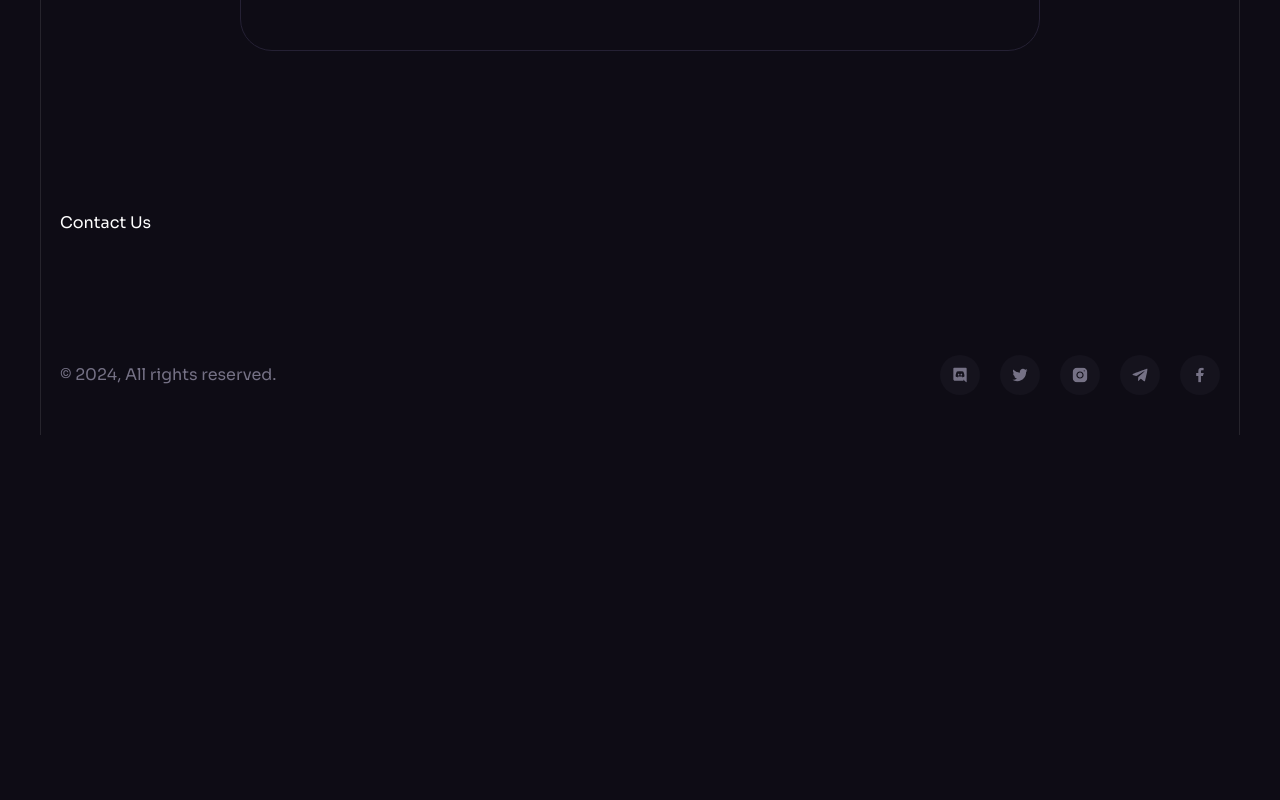
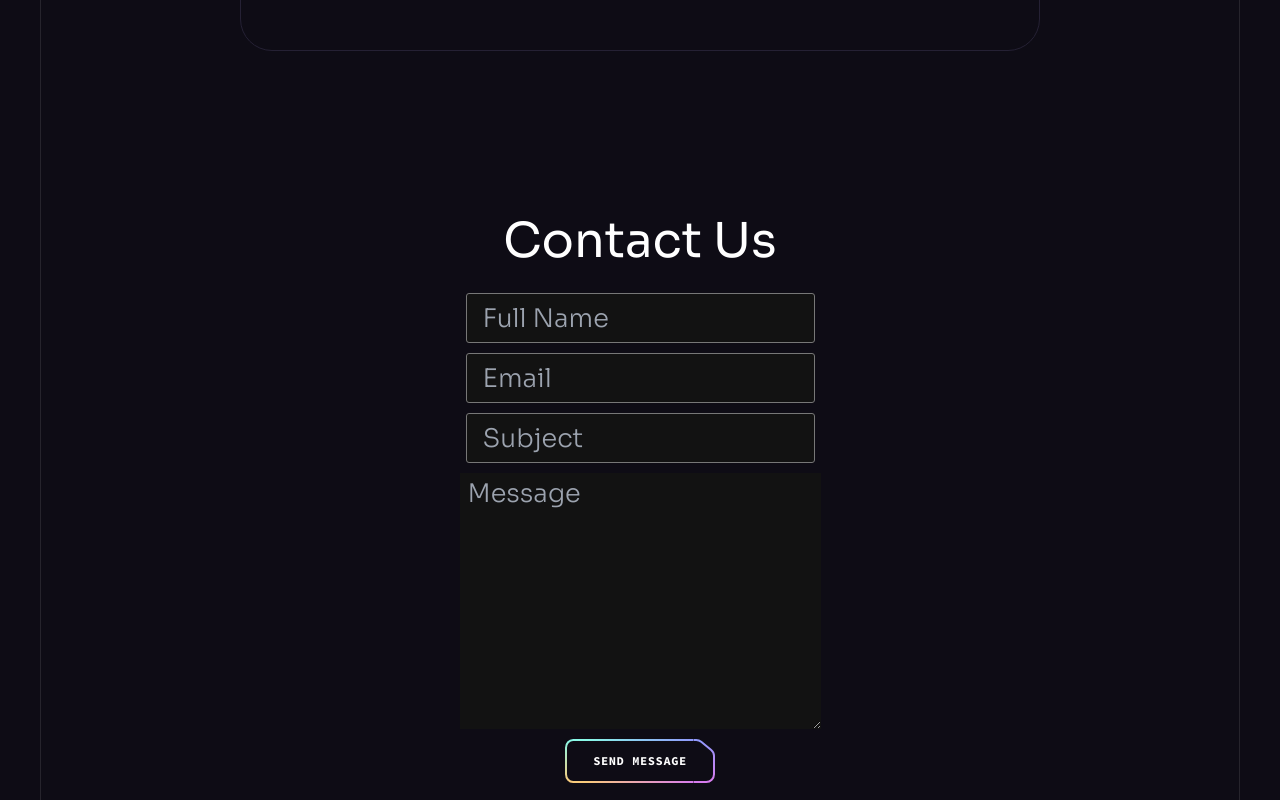
Before and after one commit to ChidiogoVictor/joedikatech, a React (Vite) app: page / in a window 1280 px wide. Shown: the part 4480-5280 px from the top of the page. Before the commit the page ends 4915 px from the top, so only its background shows below. Built offline with nearby package versions, Linux system fonts and the light colour scheme.

Commit message:
create contact us form

```diff
--- a/src/components/Contact.jsx
+++ b/src/components/Contact.jsx
@@ -1,13 +1,38 @@
-import React from "react";
+import { useRef } from "react";
 import Section from "./Section";
+import Button from "./Button";
 
 const Contact = () => {
+  const form = useRef();
+
+  const sendEmail = () => {};
   return (
-    <Section>
-      <div className="container" id="contact">
-        <div className="relative">
-          <h2 ClassName=" h2 text-center">Contact Us</h2>
-        </div>
+    <Section className="container" id="contact">
+      <div className="relative">
+        <h2 className="h2 text-center mb-4">Contact Us</h2>
+        <form
+          ref={form}
+          onSubmit={sendEmail}
+          className="--form-control --card flex flex-col items-center justify-center"
+        >
+          <input
+            type="text"
+            placeholder="Full Name"
+            name="user_name"
+            required
+          />
+          <input type="email" placeholder="Email" name="user_email" required />
+          <input type="text" placeholder="Subject" name="subject" required />
+          <textarea
+            name="message"
+            placeholder="Message"
+            cols="22"
+            rows="10"
+            required
+            className="p-2"
+          />
+          <Button type="submit">{"Send Message"}</Button>
+        </form>
       </div>
     </Section>
   );
--- a/src/index.css
+++ b/src/index.css
@@ -15,6 +15,49 @@
 
 * {
   scroll-behavior: smooth;
+}
+
+/* Card */
+.--card {
+  border: 1px solid transparent;
+  border-radius: 5px;
+  box-shadow: var(--box-shadow);
+  overflow: hidden;
+}
+
+.--form-control {
+  font-size: 1.6rem;
+  font-weight: 300;
+}
+
+.--form-control>* {
+  margin: 5px 0;
+}
+
+.--form-control input {
+  font-size: 1.6rem;
+  font-weight: 300;
+  padding: 8px 1rem;
+  border: 1px solid #777;
+  border-radius: 3px;
+  outline: none;
+}
+
+.--form-control select {
+  font-size: 1.4rem;
+  font-weight: 400;
+  padding: 8px 1rem;
+  border: 1px solid #777;
+  border-radius: 3px;
+}
+
+.--form-control label {
+  font-size: 1.6rem;
+  font-weight: 400;
+  display: inline-block;
+  min-width: 7rem;
+  color: var(--color-dark);
+  margin-right: 1rem;
 }
 
 @layer base {
```
